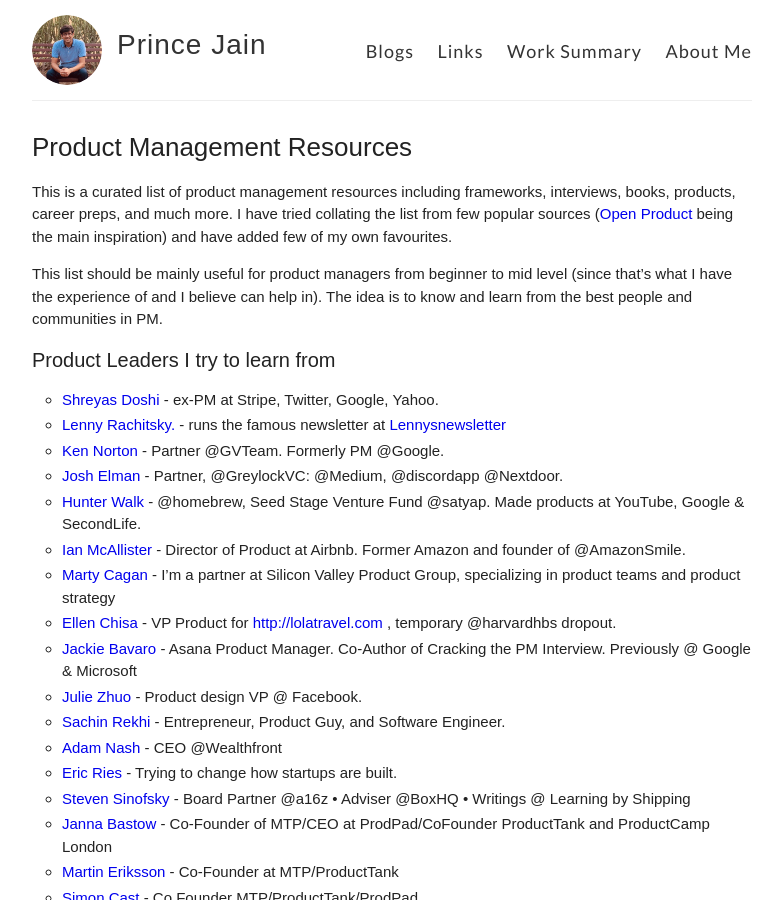
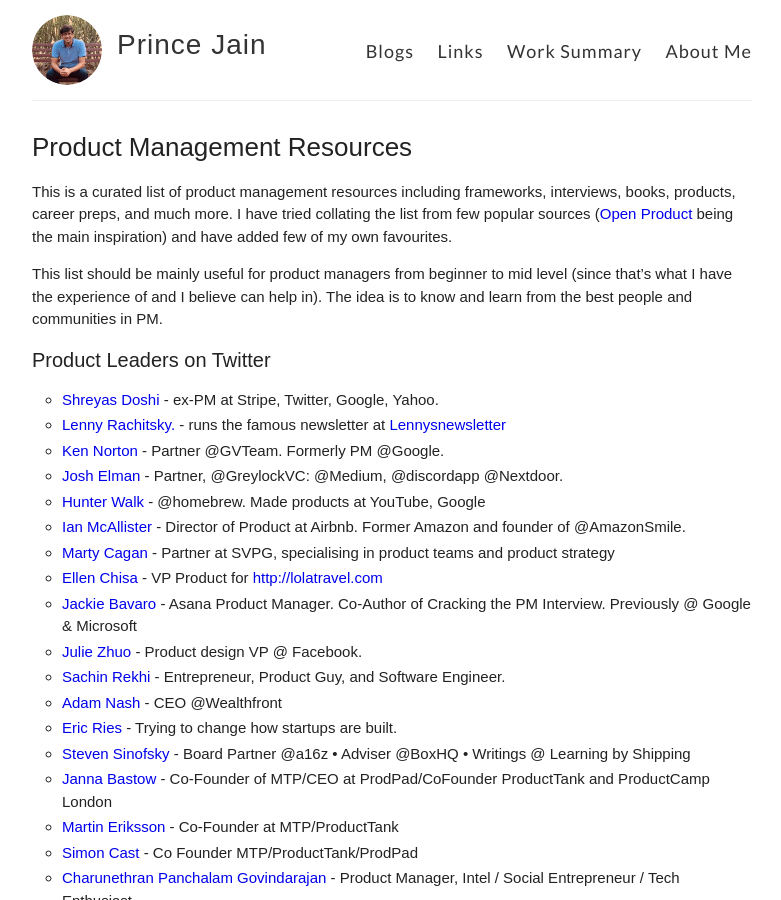
Before and after one commit to product-noob/product-noob.github.io, a Jekyll site: the page built from links.md, in a window 1280 px wide and 900 px high. Shown: the whole window, without its empty margins (248-1029 px from the left). Built offline with Jekyll 4.4.1, drawn with Linux system fonts in a browser that asks for light colours.

Commit message:
Updated Links

```diff
--- a/links.md
+++ b/links.md
@@ -70,16 +70,16 @@ This list should be mainly useful for product managers from beginner to mid leve
 
 -->
 
-#### Product Leaders I try to learn from
+#### Product Leaders on Twitter
 
 -   [Shreyas Doshi](https://twitter.com/shreyas) - ex-PM at Stripe, Twitter, Google, Yahoo.
 -   [Lenny Rachitsky.](https://twitter.com/lennysan) - runs the famous newsletter at [Lennysnewsletter](https://www.lennysnewsletter.com/)
 -   [Ken Norton](https://twitter.com/kennethn) - Partner @GVTeam. Formerly PM @Google.
 -   [Josh Elman](https://twitter.com/joshelman) - Partner, @GreylockVC: @Medium, @discordapp @Nextdoor.
--   [Hunter Walk](<https://twitter.com/hunt erwalk>) - @homebrew, Seed Stage Venture Fund @satyap. Made products at YouTube, Google & SecondLife.
+-   [Hunter Walk](https://twitter.com/hunterwalk) - @homebrew. Made products at YouTube, Google
 -   [Ian McAllister](https://twitter.com/ianmcall) - Director of Product at Airbnb. Former Amazon and founder of @AmazonSmile.
--   [Marty Cagan](https://twitter.com/cagan) - I'm a partner at Silicon Valley Product Group, specializing in product teams and product strategy
--   [Ellen Chisa](https://twitter.com/ellenchisa) - VP Product for <http://lolatravel.com> , temporary @harvardhbs dropout.
+-   [Marty Cagan](https://twitter.com/cagan) - Partner at SVPG, specialising in product teams and product strategy
+-   [Ellen Chisa](https://twitter.com/ellenchisa) - VP Product for <http://lolatravel.com>
 -   [Jackie Bavaro](https://twitter.com/jackiebo) - Asana Product Manager. Co-Author of Cracking the PM Interview. Previously @ Google & Microsoft
 -   [Julie Zhuo](https://twitter.com/joulee) - Product design VP @ Facebook.
 -   [Sachin Rekhi](https://twitter.com/sachinrekhi) - Entrepreneur, Product Guy, and Software Engineer.
```
